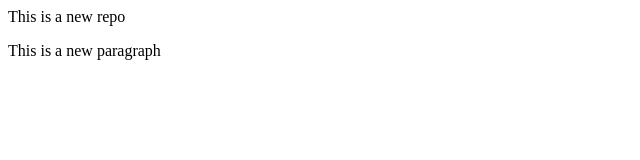
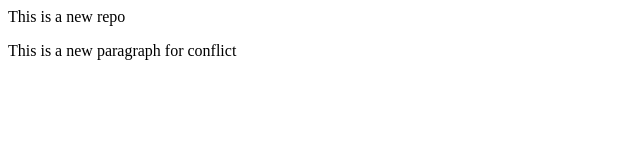
Before and after one commit to Suman6898/localRepo, a plain HTML site: page index.html in a window 1280 px wide. Shown: the full height of the page, 0-640 px from the left. Drawn offline with Linux system fonts and the light colour scheme.

Commit message:
for conflict

```diff
--- a/index.html
+++ b/index.html
@@ -1,2 +1,2 @@
 <p>This is a new repo</p>
-<p>This is a new paragraph</p>
+<p>This is a new paragraph for conflict</p>
```
